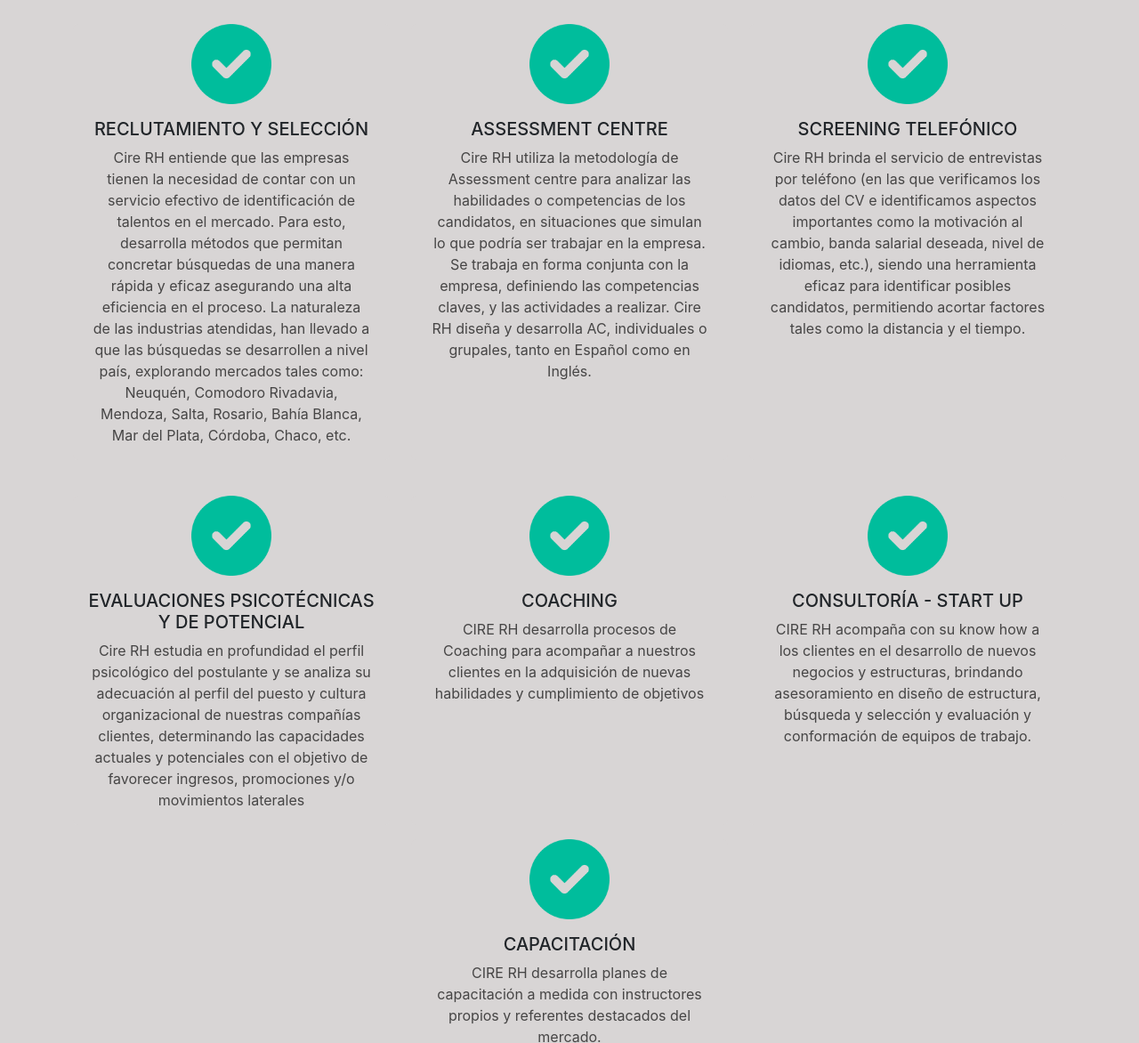
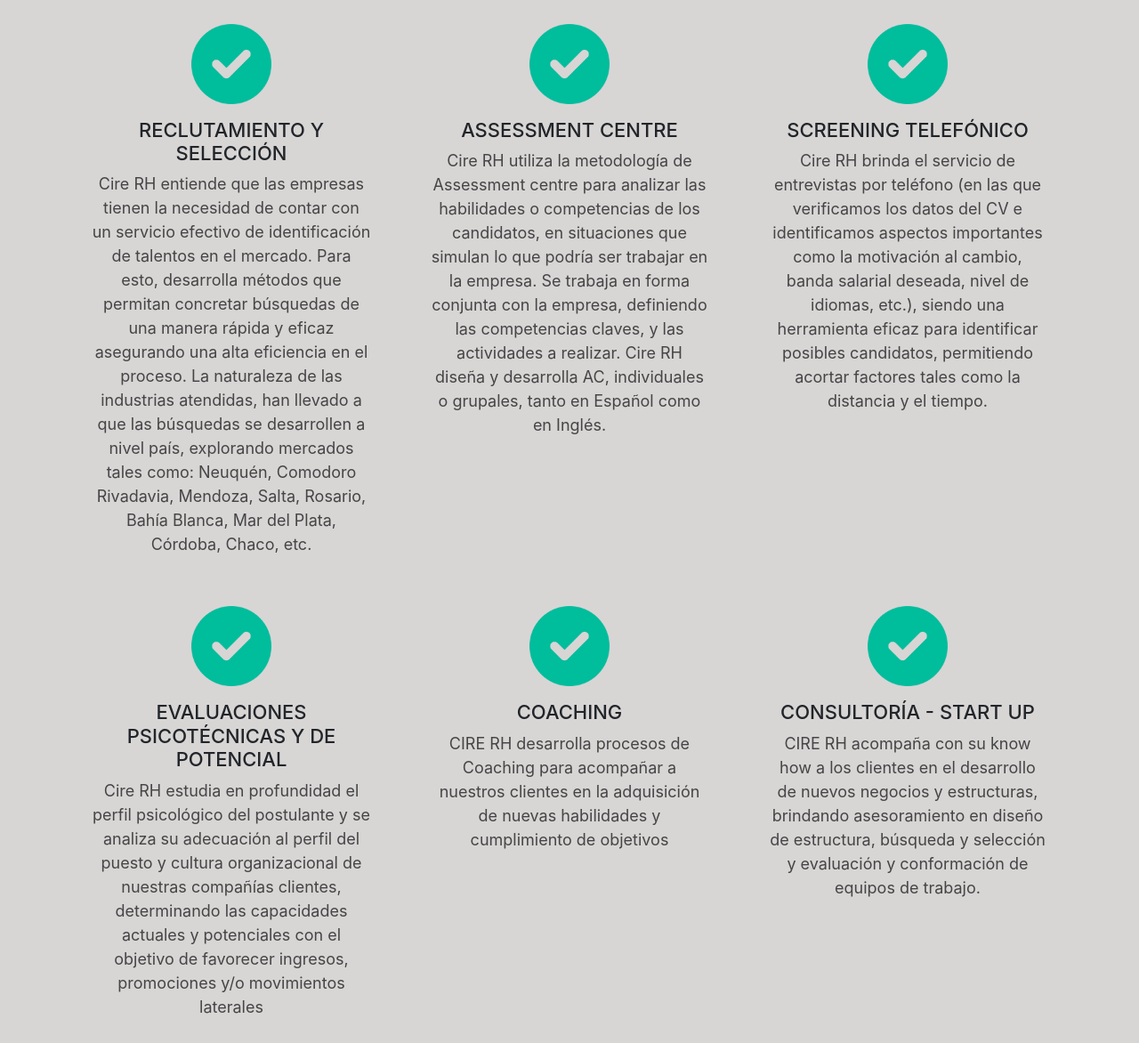
Before and after one commit to FedericoAzcarate/cire-azcarate, a website: page pages/servicioss.html in a window 1280 px wide. Shown: the part 320-1492 px from the top of the page at 89% size. Drawn offline with nearby package versions, Linux system fonts and the light colour scheme.

Commit message:
Se agregaron medidas nuevas para mobile en servicios y index

```diff
--- a/pages/servicioss.html
+++ b/pages/servicioss.html
@@ -66,10 +66,10 @@
         <div class="container">
             <div class="row row-cols-1 row-cols-md-3 g-4 serviciosBox">
                 <div class="col">
-                    <div class="card h-100 cardsIndex">
+                    <div class="card h-100 cardsServicios">
                         <img src="../img/check.png" class="card-img-top check1 align-self-center" alt="Checkitem">
                         <div class="card-body">
-                            <h5 class="card-title text-uppercase text-center">Reclutamiento y Selección</h5>
+                            <h5 class="card-title text-uppercase">Reclutamiento y Selección</h5>
                             <p class="card-text">Cire RH entiende que las empresas tienen la necesidad de contar con
                                 un servicio
                                 efectivo de identificación de talentos en el mercado. Para esto, desarrolla métodos
@@ -89,10 +89,10 @@
                     </div>
                 </div>
                 <div class="col">
-                    <div class="card h-100 cardsIndex">
+                    <div class="card h-100 cardsServicios">
                         <img src="../img/check.png" class="card-img-top check1 align-self-center" alt="Checkitem">
                         <div class="card-body">
-                            <h5 class="card-title text-uppercase text-center">Assessment Centre</h5>
+                            <h5 class="card-title text-uppercase">Assessment Centre</h5>
                             <p class="card-text">Cire RH utiliza la metodología de Assessment centre para analizar
                                 las
                                 habilidades o
@@ -109,10 +109,10 @@
                     </div>
                 </div>
                 <div class="col">
-                    <div class="card h-100 cardsIndex">
+                    <div class="card h-100 cardsServicios">
                         <img src="../img/check.png" class="card-img-top check1 align-self-center" alt="Checkitem">
                         <div class="card-body">
-                            <h5 class="card-title text-uppercase text-center">Screening Telefónico</h5>
+                            <h5 class="card-title text-uppercase">Screening Telefónico</h5>
                             <p class="card-text">Cire RH brinda el servicio de entrevistas por teléfono (en las que
                                 verificamos
                                 los
@@ -127,10 +127,10 @@
                     </div>
                 </div>
                 <div class="col">
-                    <div class="card h-100 cardsIndex">
+                    <div class="card h-100 cardsServicios">
                         <img src="../img/check.png" class="card-img-top check1 align-self-center" alt="Checkitem">
                         <div class="card-body">
-                            <h5 class="card-title text-uppercase text-center">Evaluaciones Psicotécnicas y de Potencial
+                            <h5 class="card-title text-uppercase">Evaluaciones Psicotécnicas y de Potencial
                             </h5>
                             <p class="card-text">Cire RH estudia en profundidad el perfil psicológico del postulante
                                 y se
@@ -145,10 +145,10 @@
                     </div>
                 </div>
                 <div class="col">
-                    <div class="card h-100 cardsIndex">
+                    <div class="card h-100 cardsServicios">
                         <img src="../img/check.png" class="card-img-top check1 align-self-center" alt="Checkitem">
                         <div class="card-body">
-                            <h5 class="card-title text-uppercase text-center">Coaching</h5>
+                            <h5 class="card-title text-uppercase">Coaching</h5>
                             <p class="card-text">CIRE RH desarrolla procesos de Coaching para acompañar a nuestros
                                 clientes en la
                                 adquisición de nuevas habilidades y cumplimiento de objetivos</p>
@@ -156,10 +156,10 @@
                     </div>
                 </div>
                 <div class="col">
-                    <div class="card h-100 cardsIndex">
+                    <div class="card h-100 cardsServicios">
                         <img src="../img/check.png" class="card-img-top check1 align-self-center" alt="Checkitem">
                         <div class="card-body">
-                            <h5 class="card-title text-uppercase text-center">Consultoría - Start Up</h5>
+                            <h5 class="card-title text-uppercase">Consultoría - Start Up</h5>
                             <p class="card-text">CIRE RH acompaña con su know how a los clientes en el desarrollo de
                                 nuevos
                                 negocios
@@ -171,10 +171,10 @@
                     </div>
                 </div>
                 <div class="container-fluid">
-                    <div class="card h-100 cardsIndex">
+                    <div class="card h-100 cardsServicios">
                         <img src="../img/check.png" class="card-img-top check1 align-self-center" alt="Checkitem">
                         <div class="card-body">
-                            <h5 class="card-title text-uppercase text-center">Capacitación</h5>
+                            <h5 class="card-title text-uppercase ">Capacitación</h5>
                             <p class="card-text">CIRE RH desarrolla planes de capacitación a medida con instructores
                                 propios
                                 y
--- a/scss/secciones/_header.scss
+++ b/scss/secciones/_header.scss
@@ -29,15 +29,11 @@
     }
 }
 
-@media (max-width: 1000px) {
+@media (max-width: 991px) {
     .navDesk {
         text-align: center;
     }
 
-    li {
-        font-size: 18px;
-        padding: 25px;
-    }
 }
 
 @media (max-width: 480px) {
--- a/scss/secciones/_index.scss
+++ b/scss/secciones/_index.scss
@@ -22,9 +22,14 @@
         margin-top: 10px;
     }
 
+    .nosotrosBox {
+        margin: 4% 0 0 4%;
+    }
+
     .cardsIndex {
         background-color: #d8d5d5;
         border: none;
+    }
 
         h3 {
             padding-top: 10px;
@@ -32,7 +37,9 @@
             font-size: 20px;
             letter-spacing: 1px;
             font-weight: 700;
+            text-transform: uppercase;
         }
+
         h4 {
             text-align: center;
             color: #1ABC9C;
@@ -40,15 +47,16 @@
             font-weight: 500;
             letter-spacing: 1px;
         }
-    p{
+
+        p {
             text-align: center;
             color: #464545;
             margin: 0px 5px 0px 5px;
             font-size: 16px;
         }
-  }
 
     @media (max-width: 480px) {
+
         .textoSomos {
             text-align: center;
             color: #414040;
@@ -56,24 +64,25 @@
             margin-left: 40px;
             margin-right: 40px;
         }
+
         h3 {
-                text-transform: uppercase;
+
             padding-top: 10px;
             text-align: center;
-                font-size: 26px;
+            font-size: 22px;
         }
 
         h4 {
             text-align: center;
             color: #1ABC9C;
-                font-size: 24px;
+            font-size: 20px;
             font-weight: 500;
         }
 
         p {
             text-align: center;
             color: #464545;
-                font-size: 22px;
+            font-size: 18px;
         }
 
 
--- a/scss/secciones/_servicios.scss
+++ b/scss/secciones/_servicios.scss
@@ -13,13 +13,29 @@
     font-size: 20px;
     font-weight: 600;
   }
+
   .check1 {
     width: 90px;
     height: 90px;
   }
+
   .serviciosBox {
     margin-top: 4%;
     margin-bottom: 4%;
+  }
+  .cardsServicios {
+    background-color: #d8d5d5;
+    border: none;
+  }
+  h5 {
+    font-size: 22px;
+    text-align: center;
+  }
+
+  p {
+    font-size: 18px;
+    text-align: center;
+    color: #464545;
   }
 
   @media (max-width: 480px) {
@@ -35,5 +51,13 @@
       font-size: 20px;
       margin: 0px 44px 0px 44px;
     }
+
+    h5 {
+      font-size: 24px;
+    }
+
+    p {
+      font-size: 20px;
+    }
   }
 }
```
Also changed, not shown: index.html (+7 -8 lines), css/style.css. Lines whose indentation alone changed are shown as unchanged.
